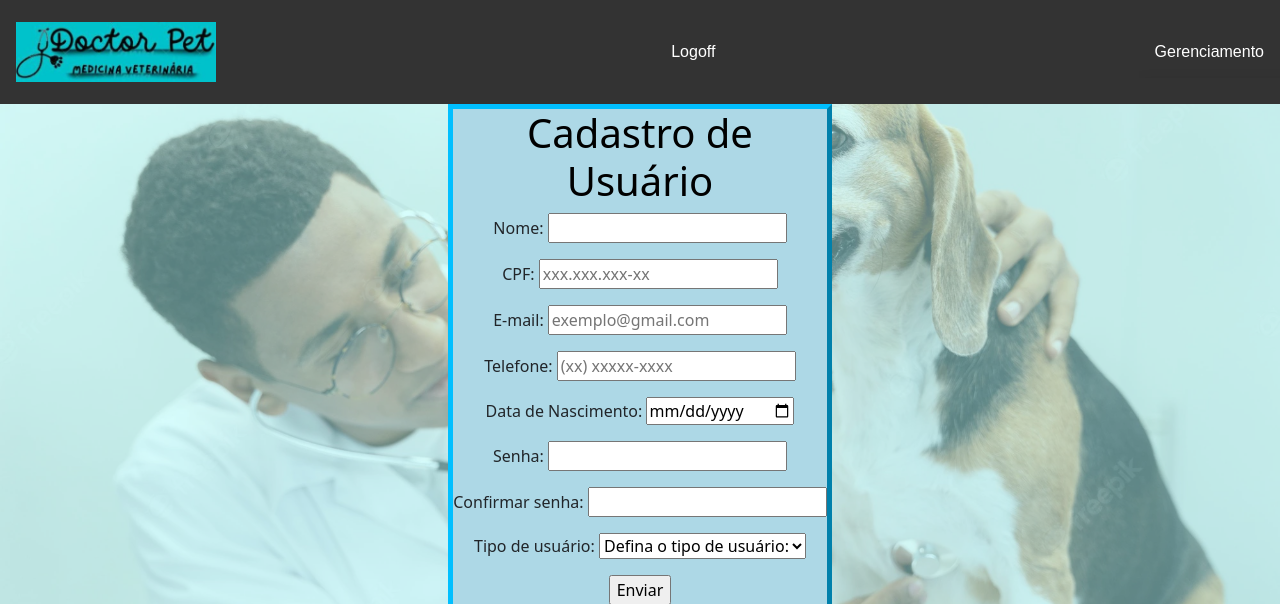
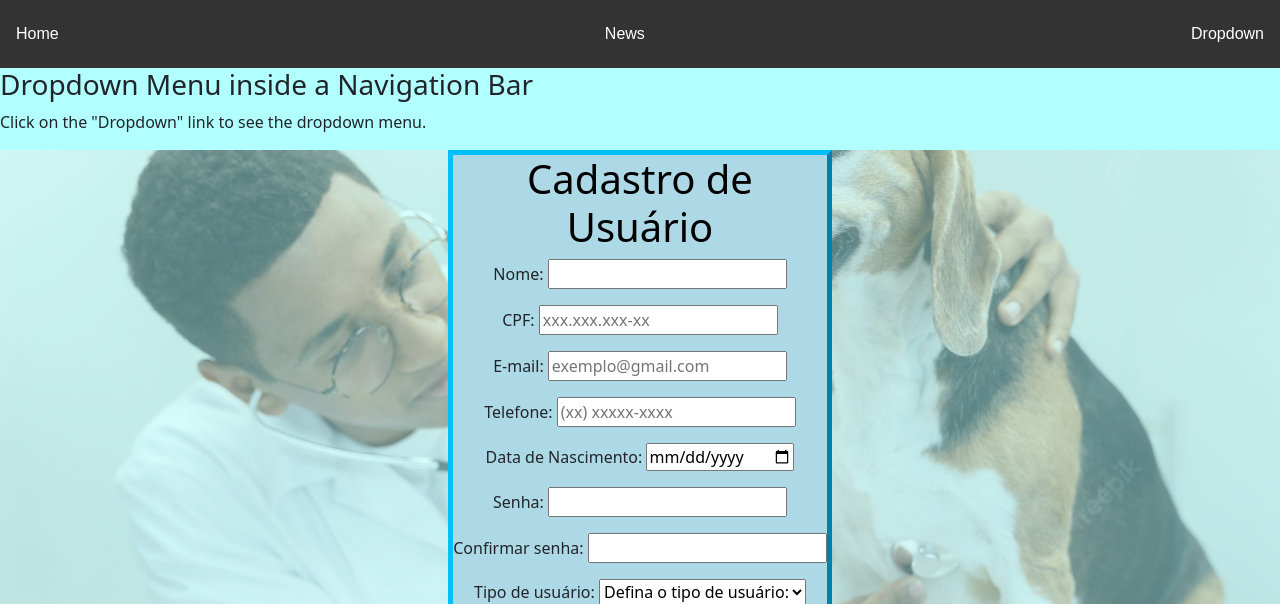
Before and after one commit to cp2-dc-info-projeto-final/doctor-pet, a PHP site: page /form_extra.php in a window 1280 px wide, after a click on "Dropdown". Shown: the top 604 px of the page. Run offline with PHP 8.4, Linux system fonts and the light colour scheme; the visitor is signed in with stand-in values (Sample User, id 1).

Commit message:
Add files via upload

```diff
--- /dev/null
+++ b/src/_css/sla.css
@@ -0,0 +1,69 @@
+/* Navbar container */
+.navbar {
+  overflow: hidden;
+  background-color: #333;
+  font-family: Arial;
+}
+
+/* Links inside the navbar */
+.navbar a {
+  float: left;
+  font-size: 16px;
+  color: white;
+  text-align: center;
+  padding: 14px 16px;
+  text-decoration: none;
+}
+
+/* The dropdown container */
+.dropdown {
+  float: left;
+  overflow: hidden;
+}
+
+/* Dropdown button */
+.dropdown .dropbtn {
+  font-size: 16px;
+  border: none;
+  outline: none;
+  color: white;
+  padding: 14px 16px;
+  background-color: inherit;
+  font-family: inherit; /* Important for vertical align on mobile phones */
+  margin: 0; /* Important for vertical align on mobile phones */
+}
+
+/* Add a red background color to navbar links on hover */
+.navbar a:hover, .dropdown:hover .dropbtn {
+  background-color: gray;
+}
+
+/* Dropdown content (hidden by default) */
+.dropdown-content {
+  display: none;
+  position: absolute;
+  background-color: #f9f9f9;
+  min-width: 160px;
+  box-shadow: 0px 8px 16px 0px rgba(0,0,0,0.2);
+  z-index: 1;
+}
+
+/* Links inside the dropdown */
+.dropdown-content a {
+  float: none;
+  color: black;
+  padding: 12px 16px;
+  text-decoration: none;
+  display: block;
+  text-align: left;
+}
+
+/* Add a grey background color to dropdown links on hover */
+.dropdown-content a:hover {
+  background-color: #ddd;
+}
+
+/* Show the dropdown menu on hover */
+.dropdown:hover .dropdown-content {
+  display: block;
+}
--- a/src/form_extra.php
+++ b/src/form_extra.php
@@ -1,7 +1,8 @@
 <?php include "autentica.php";?>
-<?php include "nav.php";?>
+
 <html>
     <head>
+    <link rel="stylesheet" href="_css/sla.css">
     <link rel="stylesheet" href="_css/bootstrap.css">
     <link rel="stylesheet" href="_css/login.css">
     <link rel="stylesheet" href="_css/background.css">
@@ -43,6 +44,7 @@ const phoneMask = (value) => {
 </script>
     </head>
     <body>
+        <?php include "nav2.php";?>
     <?php
     if ($_SESSION["tipo"] == "administrador") {
     ?>
--- a/src/index.php
+++ b/src/index.php
@@ -1,20 +1,20 @@
 <?php include "autentica.php";?>
-<?php include "nav.php";?>
 <html>
     <head>
-        <link rel="stylesheet" href="_css/bootstrap.css">
         <link rel="stylesheet" href="_css/custom.css">
         <link rel="stylesheet" href="_css/background.css">
+        <link rel="stylesheet" href="_css/sla.css">
         <title>Doctor Pet</title>
         <meta charset="UTF-8">
         <meta name="viewport" content="width=device-width, initial-scale=1, shrink-to-fit=no">
         <style>
-    body{
+                body{
     background-color: rgb(0,255,255, 0.30);
     }
         </style>
     </head>
 <body>
+    <?php include "nav.html";?>
     <div class="hero">
 </div>
 </body>
--- a/src/nav.php
+++ b/src/nav.php
@@ -1,86 +1,30 @@
-<head>
-    <style>
-.navbar {
-  overflow: hidden;
-  background-color: #333;
-  font-family: Arial, Helvetica, sans-serif;
-}
-
-.navbar a {
-  float: left;
-  font-size: 16px;
-  color: white;
-  text-align: center;
-  padding: 14px 16px;
-  text-decoration: none;
-}
-
-.dropdown {
-  float: left;
-  overflow: hidden;
-}
-
-.dropdown .dropbtn {
-  cursor: pointer;
-  font-size: 16px;
-  border: none;
-  outline: none;
-  color: white;
-  padding: 14px 16px;
-  background-color: inherit;
-  font-family: inherit;
-  margin: 0;
-}
-
-.navbar a:hover, .dropdown:hover .dropbtn, .dropbtn:focus {
-  background-color: gray;
-}
-
-.dropdown-content {
-  display: none;
-  position: absolute;
-  background-color: #f9f9f9;
-  min-width: 160px;
-  box-shadow: 0px 8px 16px 0px rgba(0,0,0,0.2);
-  z-index: 1;
-}
-
-.dropdown-content a {
-  float: none;
-  color: black;
-  padding: 12px 16px;
-  text-decoration: none;
-  display: block;
-  text-align: left;
-}
-
-.dropdown-content a:hover {
-  background-color: #ddd;
-}
-
-.show {
-  display: block;
-}
-</style>
-</head>
 <body>
-<div class="navbar">
+<link rel="stylesheet" href="_css/sla.css">
+<link rel="stylesheet" href="https://cdnjs.cloudflare.com/ajax/libs/font-awesome/4.7.0/css/font-awesome.min.css">
+<div class="navbar navbar-expand-sm bg-dark navbar-dark">
  <a class="navbar-brand" href="index.php">
  <img src="img/logo2.jpg" style="width:200px;">
  </a>
- <a href="logout.php">Logoff</a>
+ <ul class="navbar-nav">
+ <li class="nav-item">
+ <a class="nav-link" href="logout.php">Logout</a>
+ </li>
  <?php
     if ($_SESSION["tipo"] == "administrador") {
     ?>
     <div class="dropdown">
-        <button class="dropbtn " onclick="myFunction()">
-        Gerenciamento
+      <button class="dropbtn" onclick="myFunction()">Dropdown
         <i class="fa fa-caret-down"></i>
       </button>
         <div class="dropdown-content" id="myDropdown">
-            <a href="form_extra.php">Cadastrar usuários</a>
+          <a href="#">Link 1</a>
+          <a href="#">Link 2</a>
+          <a href="#">Link 3</a>
         </div>
     </div>
+    <li class="nav-item">
+    <a class="nav-link" href="form_extra.php">Gerenciar cadastros</a>
+    </li>
 <?php
     }
     ?>
--- /dev/null
+++ b/src/nav2.php
@@ -0,0 +1,35 @@
+<div class="navbar">
+  <a href="#home">Home</a>
+  <a href="#news">News</a>
+  <div class="dropdown">
+  <button class="dropbtn" onclick="myFunction()">Dropdown
+    <i class="fa fa-caret-down"></i>
+  </button>
+  <div class="dropdown-content" id="myDropdown">
+    <a href="#">Link 1</a>
+    <a href="#">Link 2</a>
+    <a href="#">Link 3</a>
+  </div>
+  </div>
+</div>
+
+<h3>Dropdown Menu inside a Navigation Bar</h3>
+<p>Click on the "Dropdown" link to see the dropdown menu.</p>
+
+<script>
+/* When the user clicks on the button,
+toggle between hiding and showing the dropdown content */
+function myFunction() {
+  document.getElementById("myDropdown").classList.toggle("show");
+}
+
+// Close the dropdown if the user clicks outside of it
+window.onclick = function(e) {
+  if (!e.target.matches('.dropbtn')) {
+  var myDropdown = document.getElementById("myDropdown");
+    if (myDropdown.classList.contains('show')) {
+      myDropdown.classList.remove('show');
+    }
+  }
+}
+</script>
```
Also changed, not shown: src/_js/sla.js (added, +12 -0 lines), src/nav.html (added, +16 -0 lines), src/_css/awesome.min.css (added). Lines whose indentation alone changed are shown as unchanged.
